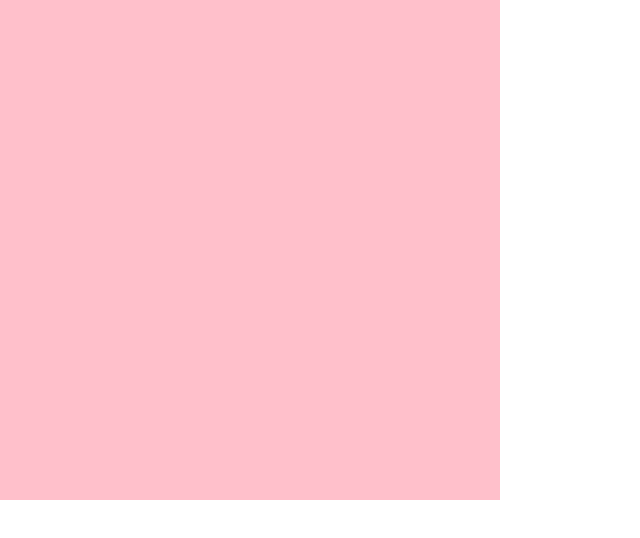
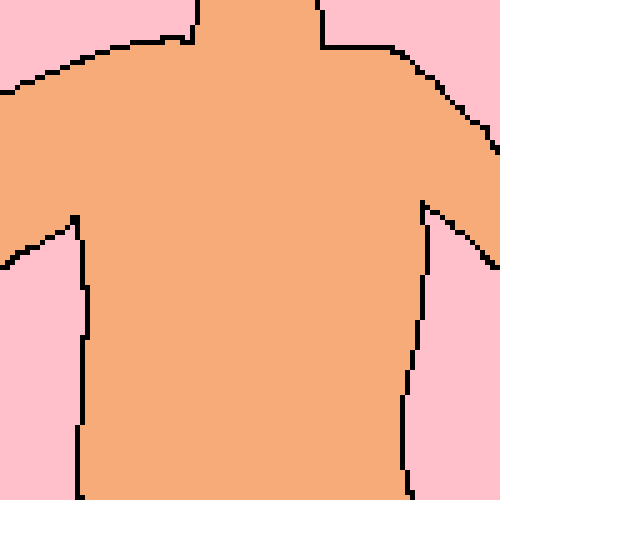
Before and after one commit to rvonhoog/jslayers, a website: page docs/index.html in a window 1280 px wide. Shown: the whole page, without its empty margins (0-640 px from the left). Drawn offline with Linux system fonts and the light colour scheme.

Commit message:
Feat: added art

```diff
--- a/docs/index.html
+++ b/docs/index.html
@@ -17,10 +17,14 @@
 	.layer1 {
 		background-color: green;
 		z-index: 1;
+		background-image: url('/imgs/layer1.png');
+		background-size: 500px 500px;
 	}
 	.layer2 {
 		background-color: pink;
 		z-index: 2;
+		background-image: url('/imgs/layer2.png');
+		background-size: 500px 500px;
 	}
 	.hidden {
 		display: none;
```
Also changed, not shown: docs/imgs/layer1.png (added), docs/imgs/layer2.png (added).
